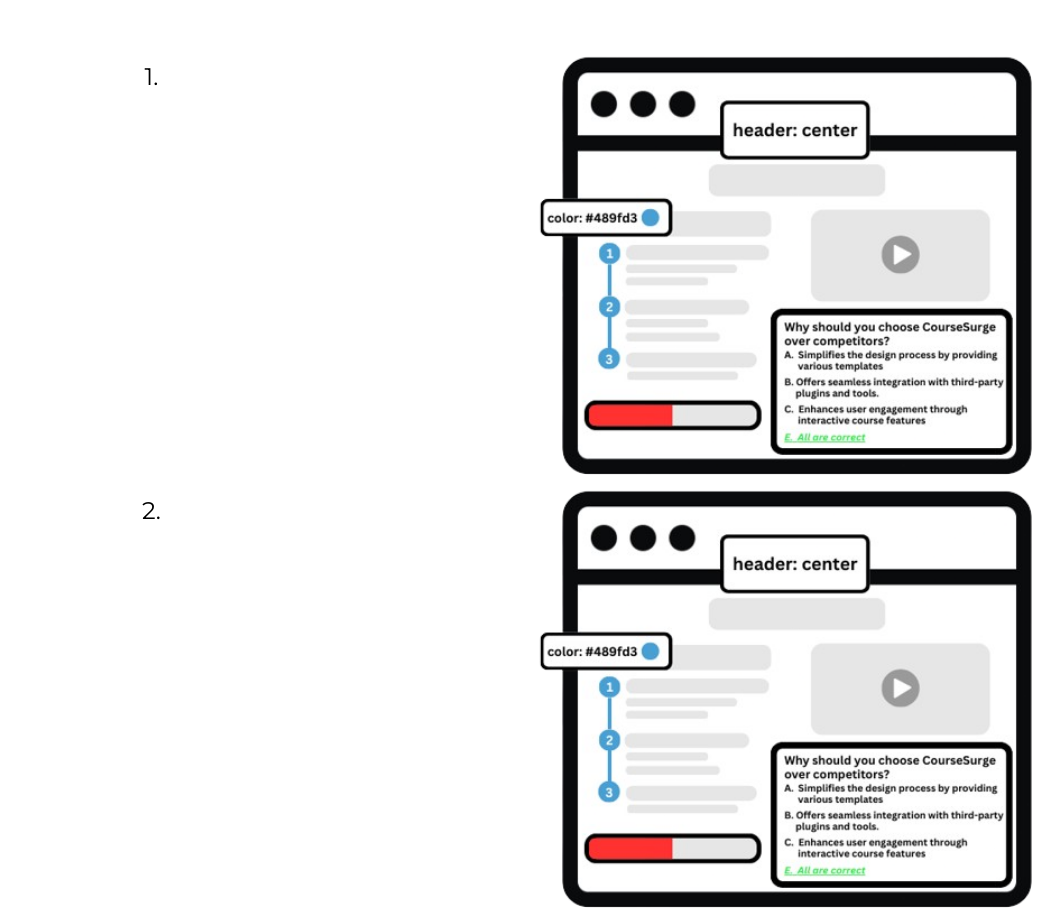
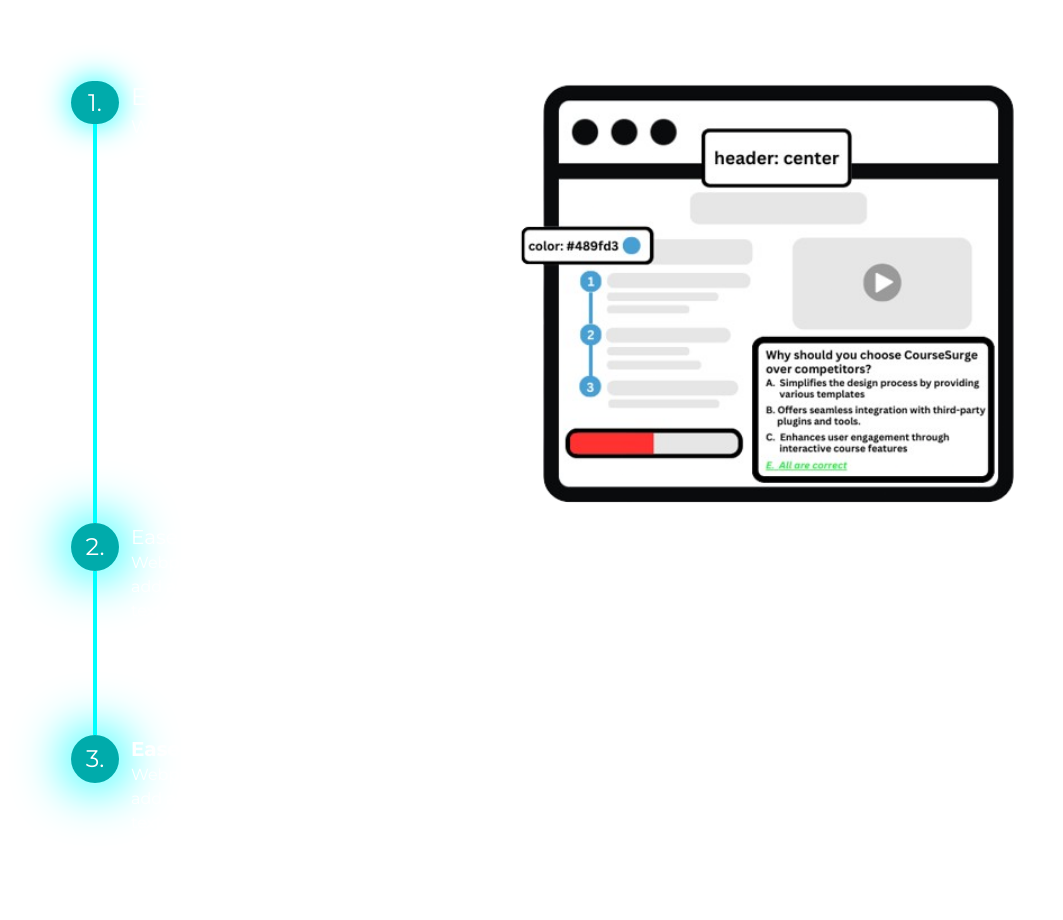
Before and after one commit to parabel1um/LuminousPages, a Next.js app: page / in a window 1280 px wide. Shown: the part 1300-2220 px from the top of the page, without its empty margins (57-1120 px from the left). Built offline with nearby package versions, Linux system fonts and the light colour scheme; no server answers.

Commit message:
glow on scroll effect

```diff
--- a/app/page.js
+++ b/app/page.js
@@ -64,12 +64,40 @@ export default function Home() {
 
   useEffect(() => {
     const sections = document.querySelectorAll("[id^='section-']");
+
     const handleScroll = () => {
       let currentIndex = null;
       sections.forEach((section, index) => {
         const rect = section.getBoundingClientRect();
-        if (rect.top > 0 && rect.top < window.innerHeight / 2) {
+        const top = rect.top; // distance from top of container to top of viewport
+        const height = rect.height;
+        const windowHeight = window.innerHeight;
+
+        if (top > 0 && top < window.innerHeight * 0.85) {
           currentIndex = index;
+          const scrollPercentage = Math.min(
+            100,
+            Math.max(
+              0,
+              (((windowHeight - top) * 2.15) / (windowHeight + height)) * 100
+            ) // added margin
+          );
+
+          const scrollIndicator = document.querySelector(
+            `.scroll-indicator-${index + 1}`
+          );
+
+          if (scrollIndicator) {
+            scrollIndicator.style.height = scrollPercentage + "%";
+          }
+        } else {
+          const scrollIndicator = document.querySelector(
+            `.scroll-indicator-${index + 1}`
+          );
+
+          if (scrollIndicator) {
+            scrollIndicator.style.height = "0%";
+          }
         }
       });
       setHoveredIndex(currentIndex);
@@ -231,102 +259,124 @@ export default function Home() {
           </div>
         </section>
         <div className="border-b-2"></div>
-        <section className="text-white w-full flex items-center justify-center">
-          <div className="max-w-[900px] w-full flex flex-row justify-center items-center">
-            <div className="flex flex-col items-start">
-              <h3 className="flex flex-col">
+        <section
+          className="text-white w-full flex items-center justify-center"
+          id="features"
+        >
+          <div className="max-w-[1040px] w-full flex flex-col">
+            <h3 className="flex flex-col text-center mb-8 font-bold lg:text-3xl text-2xl">
               <span>Design stunning websites</span>
               <span>effortlessly</span>
             </h3>
-              <div className="flex flex-row align-text-bottom leading-[2rem] mt-3">
-                <div className="mr-3 rounded-lg h-12 w-12 bg-white flex items-center justify-center text-black">
+            <div className="flex flex-col items-start mb-96">
+              <div
+                className={`flex rounded-lg flex-row align-text-bottom feature ${
+                  hoveredIndex === 0 ? "highlighted" : ""
+                }`}
+                id="section-1"
+              >
+                <div className="flex flex-col items-center">
+                  <div
+                    className={`mr-3 rounded-full h-12 w-12 bg-[#00abab] text-white index-1 flex items-center justify-center text-black glow-index-low ${
+                      hoveredIndex === 0 ? "glow-index-high" : ""
+                    }`}
+                  >
                     1.
                   </div>
-                <div className="flex flex-col">
+                  <div className="scroll-indicator-1 bg-[#00ffff] w-1 h-full mr-3"></div>
+                </div>
+                <div className="flex flex-col pb-4">
                   <h1
-                    id="section-1"
-                    className={`text-xl ${
+                    className={`text-2xl  ${
                       hoveredIndex === 0 ? "font-bold" : ""
                     }`}
                   >
                     Ease of Use
                   </h1>
-                  <p className="text-base w-80">
+                  <p className="text-lg w-[24rem]">
                     Webpages consist of sections in which you can add all sorts
                     of content such as videos, audios, text, images, quizzes. We
                     also provide seamless integration with Stripe payments,
-                    subscriptions, analytics. Choose one our market-optimized
+                    subscriptions, analytics. Choose one of our market-optimized
                     templates, then add your own content by customizing it with
                     our designer.
                   </p>
                 </div>
-                <div className="ml-8">
                 <Image
                   src={"/interface-preview.png"}
-                    width={650}
-                    height={650}
+                  width={500}
+                  height={500}
+                  className="pb-5"
                 />
+                <div className="ml-8"></div>
               </div>
-              </div>
-              <div className="flex flex-row align-text-bottom leading-[2rem] mt-3">
-                <div className="mr-3 rounded-lg h-12 w-12 bg-white flex items-center justify-center text-black">
+              <div
+                className={`flex flex-row align-text-bottom feature ${
+                  hoveredIndex === 1 ? "highlighted" : ""
+                }`}
+                id="section-2"
+              >
+                <div className="flex flex-col items-center">
+                  <div
+                    className={`mr-3 rounded-full h-12 w-12 index-2 bg-[#00abab] text-white flex items-center justify-center text-black glow-index-low ${
+                      hoveredIndex === 2 ? "glow-index-high" : ""
+                    }`}
+                    id="index-2"
+                  >
                     2.
                   </div>
-                <div className="flex flex-col">
+                  <div className="scroll-indicator-2 bg-[#00ffff] w-1 h-full mr-3"></div>
+                </div>
+                <div className="flex flex-col pb-4">
                   <h1
-                    id="section-2"
                     className={`text-xl ${
                       hoveredIndex === 1 ? "font-bold" : ""
                     }`}
                   >
                     Ease of Use
                   </h1>
-                  <p className="text-base w-80">
+                  <p className="text-base w-[24rem]">
                     Webpages consist of sections in which you can add all sorts
                     of content such as videos, audios, text, images, quizzes. We
                     also provide seamless integration with Stripe payments,
-                    subscriptions, analytics. Choose one our market-optimized
+                    subscriptions, analytics. Choose one of our market-optimized
                     templates, then add your own content by customizing it with
                     our designer.
                   </p>
                 </div>
-                <div className="ml-8">
-                  <Image
-                    src={"/interface-preview.png"}
-                    width={650}
-                    height={650}
-                  />
+                <div className="ml-8"></div>
               </div>
-              </div>
-              <div className="flex flex-row align-text-bottom leading-[2rem] mt-3">
-                <div className="mr-3 rounded-lg h-12 w-12 bg-white flex items-center justify-center text-black">
+              <div
+                className={`flex mb-96 flex-row align-text-bottom feature ${
+                  hoveredIndex === 2 ? "highlighted" : ""
+                }`}
+                id="section-3"
+              >
+                <div
+                  className={`mr-3 rounded-full h-12 w-12 bg-[#00abab] index-3 text-white flex items-center justify-center text-black glow-index-low ${
+                    hoveredIndex === 2 ? "glow-index-high" : ""
+                  }`}
+                >
                   3.
                 </div>
-                <div className="flex flex-col">
+                <div className="flex flex-col pb-4">
                   <h1
-                    id="section-3"
                     className={`text-xl ${
                       hoveredIndex === 2 ? "font-bold" : ""
                     }`}
                   >
                     Ease of Use
                   </h1>
-                  <p className="text-base w-80">
+                  <p className="text-base w-[24rem]">
                     Webpages consist of sections in which you can add all sorts
                     of content such as videos, audios, text, images, quizzes. We
                     also provide seamless integration with Stripe payments,
-                    subscriptions, analytics. Choose one our market-optimized
+                    subscriptions, analytics. Choose one of our market-optimized
                     templates, then add your own content by customizing it with
                     our designer.
                   </p>
                 </div>
-                <div className="ml-8">
-                  <Image
-                    src={"/interface-preview.png"}
-                    width={289}
-                    height={244}
-                  />
-                </div>
+                <div className="ml-8"></div>
               </div>
             </div>
           </div>
--- a/styles/global.css
+++ b/styles/global.css
@@ -31,3 +31,15 @@ body {
 #second-section.active {
   @apply rounded-none;
 }
+
+.glow-index-low {
+  -webkit-box-shadow: 0px 0px 31px 1px rgba(0, 255, 255, 0.9);
+  -moz-box-shadow: 0px 0px 31px 1px rgba(0, 255, 255, 0.9);
+  box-shadow: 0px 0px 31px 1px rgba(0, 255, 255, 0.9);
+}
+
+.glow-index-high {
+  -webkit-box-shadow: 0px 0px 50px 7px rgba(0, 255, 255, 0.9);
+  -moz-box-shadow: 0px 0px 50px 7px rgba(0, 255, 255, 0.9);
+  box-shadow: 0px 0px 50px 7px rgba(0, 255, 255, 0.9);
+}
```
Lines whose indentation alone changed are shown as unchanged.
